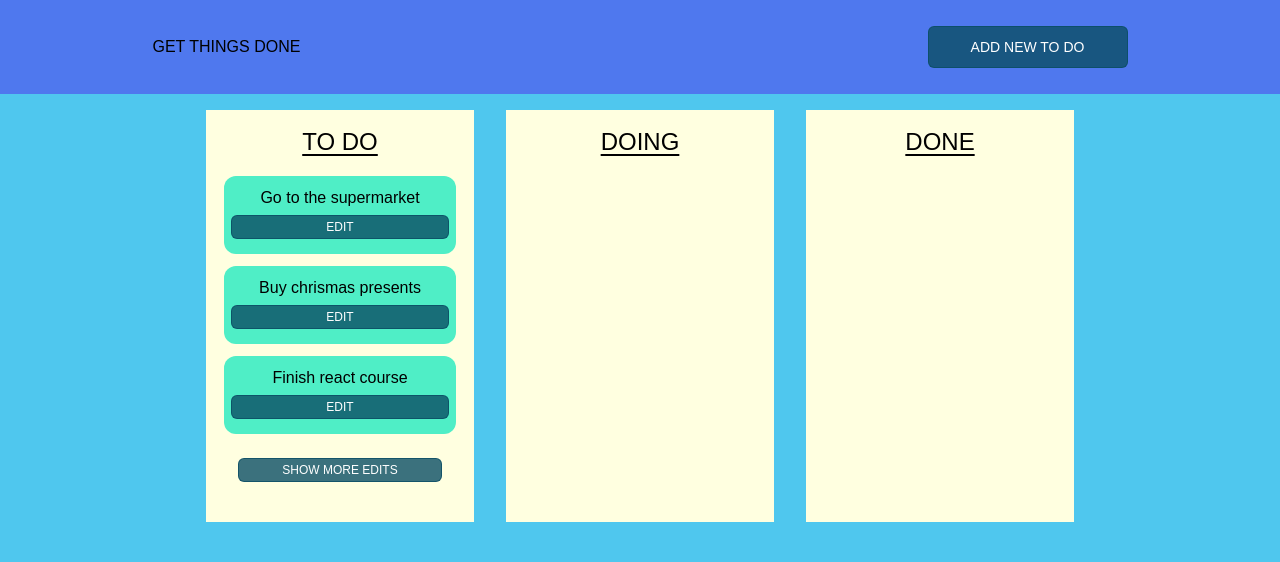
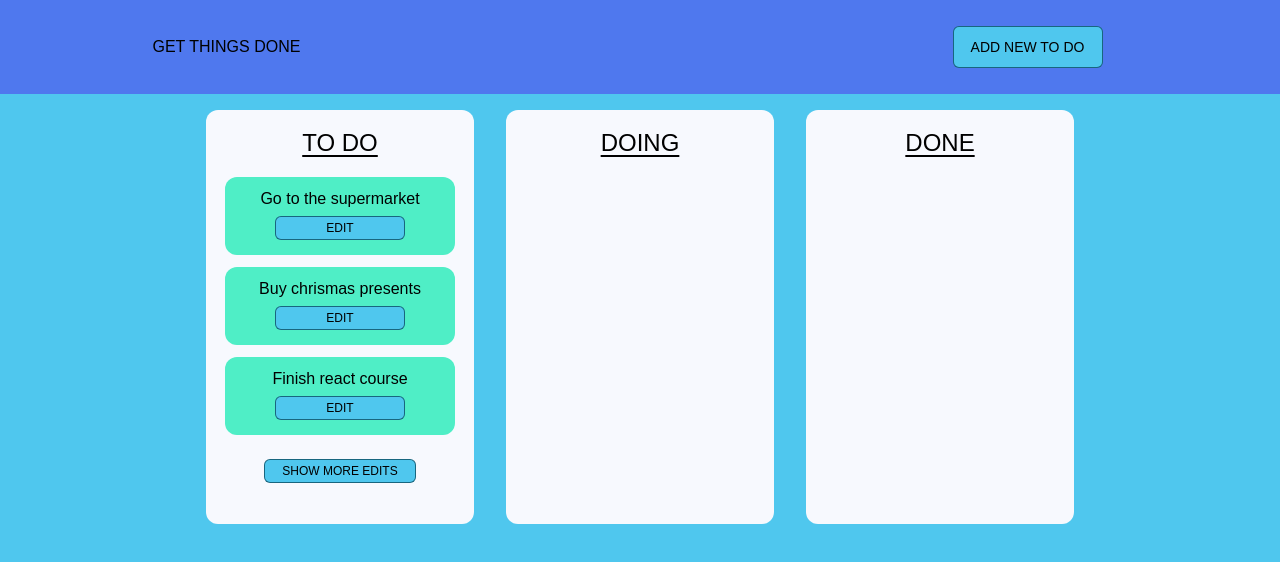
Before and after one commit to halfcab757/kanban, a React (Create React App) app: page / in a window 1280 px wide. Shown: the top 562 px of the page. Built offline with nearby package versions, Linux system fonts and the light colour scheme.

Commit message:
style improve, cross to close

```diff
--- a/src/components/Todos/TodoItem/TodoItem.module.css
+++ b/src/components/Todos/TodoItem/TodoItem.module.css
@@ -1,4 +1,5 @@
 .item {
+    position: relative;
     padding: 6px;
     margin-bottom: 6px;
     border: 1px solid transparent;
@@ -13,7 +14,9 @@
 .item:hover {
     background: #4feec6;
     /* border: 2px solid #4f78ee; */
-    border: 1px solid rgba(10, 78, 100, 0.8);
+    /* border: 1px solid rgba(10, 78, 100, 0.8); */
+    /* box-shadow: 0px 6px 8px rgb(0, 0, 0, 0.4); */
+    box-shadow: 0px 10px 20px -5px rgba(50, 50, 93, 0.25), 0px 6px 14px -8px rgba(0, 0, 0, 0.3);
 }
 
 .item h3 {
--- a/src/components/Todos/TodoItem/TodoItem.tsx
+++ b/src/components/Todos/TodoItem/TodoItem.tsx
@@ -2,6 +2,7 @@ import { Fragment, useState, useContext } from 'react';
 
 import classes from './TodoItem.module.css';
 import Button from '../../UI/Button/Button';
+import CloseButton from '../../UI/CloseButton/CloseButton';
 import { TodosContext } from '../../../store/todos-context';
 
 const TodoItem: React.FC<{ title: string; status: string; id: string }> = (
@@ -54,9 +55,10 @@ const TodoItem: React.FC<{ title: string; status: string; id: string }> = (
       >
         DELETE TO DO
       </Button>
-      <Button type="button" color="red" size='regular' clickHandler={toggleEditHandler}>
+      {/* <Button type="button" color="red" size='regular' clickHandler={toggleEditHandler}>
         CANCEL EDITING
-      </Button>
+      </Button> */}
+      <CloseButton clickHandler={toggleEditHandler}/>
     </Fragment>
   );
 
@@ -74,9 +76,9 @@ const TodoItem: React.FC<{ title: string; status: string; id: string }> = (
         >
           DELETE TO DO
         </Button>
-        <Button type="button" color="red" size='regular' clickHandler={toggleEditHandler}>
+        {/* <Button type="button" color="red" size='regular' clickHandler={toggleEditHandler}>
           CANCEL EDITING
-        </Button>
+        </Button> */}
       </Fragment>
     );
   }
@@ -100,9 +102,9 @@ const TodoItem: React.FC<{ title: string; status: string; id: string }> = (
         <h3>{props.title}</h3>
         {!isEditing && (
           <Button
-            type="button"
-            color="green"
-            size='regular'
+            type='button'
+            color='green'
+            size='small'
             clickHandler={toggleEditHandler}
           >Edit</Button>
         )}
--- a/src/components/Todos/TodoList/TodoList.module.css
+++ b/src/components/Todos/TodoList/TodoList.module.css
@@ -1,11 +1,22 @@
 .todolist {
     width: 90%;
-    background: lightyellow;
-    /* border: 1px solid g; */
+    background: #f7f9fe;
+    /* background: #c4d4f7; */
+    /* background: #eceaf6; */
+    /* background: #f4f6ea; */
+    border: 1px solid transparent;
+    border-radius: 12px;
     /* height: 70vh; */
     min-height: 10vh;
     margin: 16px;
     padding: 6px;
+}
+
+.todolist:hover {
+    /* background: #e8eefc; */
+    background: #f0f4fd;
+    box-shadow: 0px 20px 25px -5px rgba(50, 50, 93, 0.25), 0px 15px 15px -8px rgba(0, 0, 0, 0.3);
+    /* border: 1px solid #c4cde1; */
 }
 
 .todolist h2 {
--- a/src/components/UI/Button/Button.module.css
+++ b/src/components/UI/Button/Button.module.css
@@ -4,8 +4,8 @@
     border: 1px solid rgba(10, 78, 100, 0.8);
     border-radius: 6px;
     margin: 8px auto 8px auto;
-    color: white;
-    width: 100%;
+    color: black;
+    width: 70%;
     min-width: 100px;
     outline: none;
     /* outline necessary - maybe on click */
@@ -14,27 +14,44 @@
 }
 
 .button:hover {
-    background: rgba(10, 78, 100, 1);
+    /* background: rgba(10, 78, 100, 1); */
+    background: #4f78ee;
+    color: white;
     border: 1px solid rgba(10, 78, 100, 1);
-    font-weight: bold;
+    cursor: pointer;
+    /* font-weight: bold; */
 }
 
 .green {
     /* background-color: green; */
     /* background: rgb(57, 141, 169); */
-    background:rgba(10, 78, 100, 0.8);
+    /* background:rgba(10, 78, 100, 0.8); */
+    /* background: #ee4f77; */
+    /* background: #c64fee; */
+    /* background: #eec64f; */
+    background: #4fc7ee;
+    /* background: #c64fee; */
 }
 
 .red {
     /* background-color: red; */
-    background:rgba(10, 78, 100, 0.8);
+    /* background:rgba(10, 78, 100, 0.8); */
+    background: #4fc7ee;
 }
 
 .large {
     padding: 12px;
     font-size: 14px;
+    width: 75%;
+}
+
+.large:hover {
+    /* border: 1px solid white; */
+    background: #f7f9fe;
+    color: black;
+    font-weight: bold;
 }
 
 .small {
-    width: 80%;
+    width: 60%;
 }
--- /dev/null
+++ b/src/components/UI/CloseButton/CloseButton.module.css
@@ -0,0 +1,36 @@
+.container {
+    /* position: relative; */
+    display: flex;
+    justify-content: center;
+    align-items: center;
+    margin: 12px 0 0 0;
+    height: 20px;
+}
+
+.close {
+    /* position: absolute; */
+    display: block;
+    top: 8px;
+    right: 2px;
+    width: 40px;
+    height: 32px;
+    opacity: 0.6;
+  }
+  .close:hover {
+    opacity: 1;
+    cursor: pointer;
+  }
+  .close:before, .close:after {
+    position: absolute;
+    /* left: 15px; */
+    content: ' ';
+    height: 25px;
+    width: 2px;
+    background-color: black;
+  }
+  .close:before {
+    transform: rotate(45deg);
+  }
+  .close:after {
+    transform: rotate(-45deg);
+  }
--- /dev/null
+++ b/src/components/UI/CloseButton/CloseButton.tsx
@@ -0,0 +1,11 @@
+import classes from './CloseButton.module.css';
+
+const CloseButton: React.FC<{clickHandler: () => void}> = (props) => {
+    return (
+        <div className={classes.container}>
+            <div className={classes.close} onClick={props.clickHandler}></div>
+        </div>
+    );
+}
+
+export default CloseButton;
```
